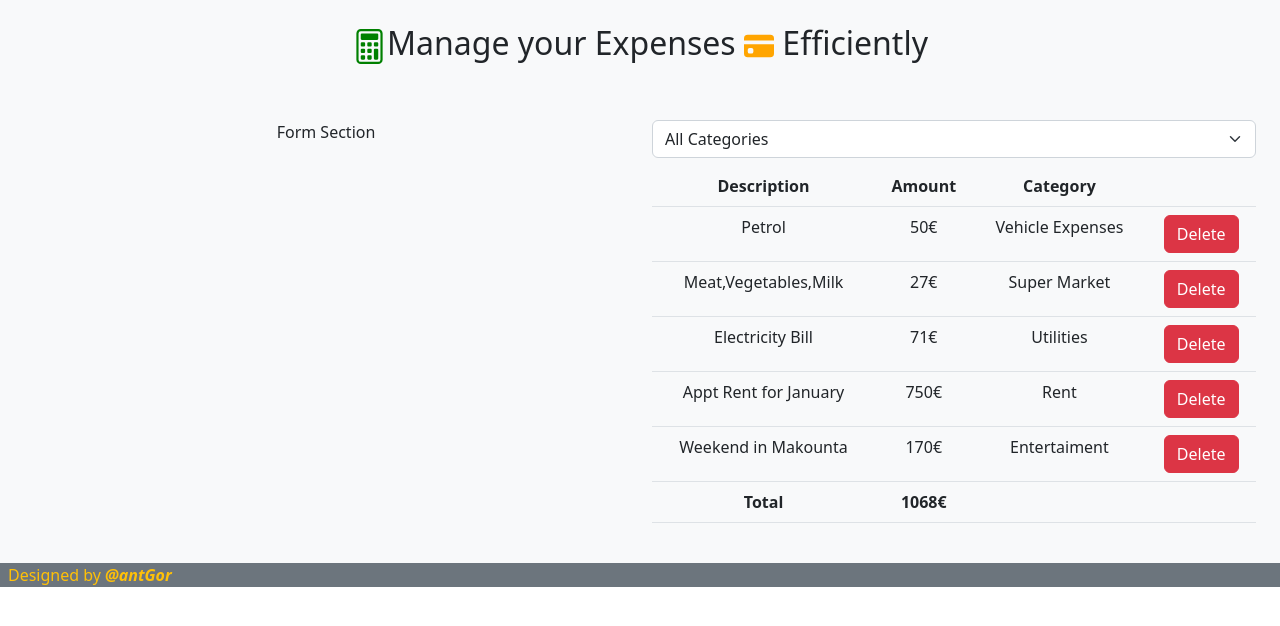
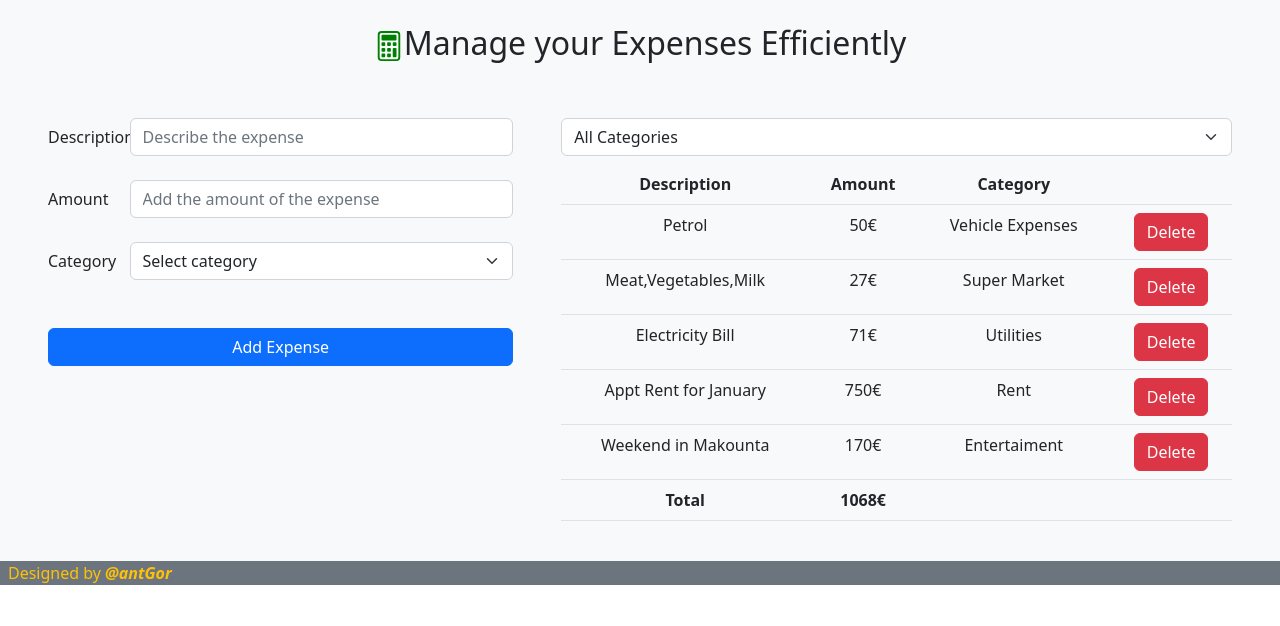
Before and after one commit to agorakis/Expenses-Tracker-App-React, a React (Vite) app: page / in a window 1280 px wide. Shown: the top 626 px of the page. Built offline with nearby package versions, Linux system fonts and the light colour scheme; the HTML template or start-up script is replaced by a standard one.

Commit message:
Finalize Expense Form

```diff
--- a/package.json
+++ b/package.json
@@ -9,10 +9,13 @@
     "preview": "vite preview"
   },
   "dependencies": {
+    "@hookform/resolvers": "^3.1.0",
     "bootstrap": "^5.2.3",
     "react": "^18.2.0",
     "react-dom": "^18.2.0",
-    "react-icons": "^4.8.0"
+    "react-hook-form": "^7.43.9",
+    "react-icons": "^4.8.0",
+    "zod": "^3.21.4"
   },
   "devDependencies": {
     "@types/react": "^18.0.28",
--- a/src/App.tsx
+++ b/src/App.tsx
@@ -1,10 +1,10 @@
-import { useState } from "react";
-import { BsCalculator, BsFillCreditCardFill } from "react-icons/bs";
+import { FormEvent, useState } from "react";
+import { BsCalculator } from "react-icons/bs";
 import ExpenseList from "./ExpenseList";
 import ExpenseFilter from "./ExpenseFilter";
+import ExpenseForm from "./ExpenseForm";
 
 function App() {
-
   const [selectedCategory, setSelectedCategory] = useState("");
   const [expenseList, setExpenseList] = useState([
     {
@@ -39,32 +39,37 @@ function App() {
     },
   ]);
 
+  const handleSubmit = (data) => {
+    setExpenseList([...expenseList, { id: expenseList.length + 1, ...data }]);
+    console.log(expenseList);
+  };
+
   const handleDelete = (id: number) => {
     setExpenseList(expenseList.filter((item) => item.id !== id));
   };
 
   const handleFiltering = (category: string) => {
     setSelectedCategory(category);
-  }
+  };
 
-  const filteredExpenseList = selectedCategory ? expenseList.filter((item) => item.category === selectedCategory) : expenseList;
+  const filteredExpenseList = selectedCategory
+    ? expenseList.filter((item) => item.category === selectedCategory)
+    : expenseList;
 
   return (
     <>
-      <div className="p-4 bg-light text-center">
-        <h2 className="pb-5">
-          <BsCalculator color="green" size={35} />
-          Manage your Expenses <BsFillCreditCardFill
-            color="orange"
-            size={30}
-          /> Efficiently
-
+      <div className="py-4 px-5 bg-light">
+        <h2 className="pb-5 text-center">
+          <BsCalculator color="green" size={30} />
+          Manage your Expenses Efficiently
         </h2>
 
-        <div className="row row-cols-1 row-cols-lg-2 justify-content-around gy-3">
-          <div className="col">Form Section</div>
-          <div className="col">
-            <ExpenseFilter onSelect={handleFiltering}/>
+        <div className="row row-cols-1 row-cols-xl-2 gy-3 gx-5">
+          <div className="col-xl-5">
+            <ExpenseForm onSubmit={handleSubmit} />
+          </div>
+          <div className="col-xl-7 text-center">
+            <ExpenseFilter onSelect={handleFiltering} />
             <ExpenseList data={filteredExpenseList} onDelete={handleDelete} />
           </div>
         </div>
--- a/src/ExpenseFilter.tsx
+++ b/src/ExpenseFilter.tsx
@@ -1,20 +1,26 @@
-interface ExpenseFilterProps{
-    onSelect: (category:string) => void
+import { categories } from "./categories";
+
+interface ExpenseFilterProps {
+  onSelect: (category: string) => void;
 }
 
-
-const ExpenseFilter = ({onSelect}:ExpenseFilterProps) => {
-    return (
-
- <select onChange={(e) => onSelect(e.target.value)} className="form-select form-select-md mb-2" aria-label="Default select example">
-    <option value="" selected>All Categories</option>
-    <option value="Rent">Rent</option>
-    <option value="Utilities">Utilities</option>
-    <option value="Super Market">Super Market</option>
-    <option value="Vehicle Expenses">Vehicle Expenses</option>
-    <option value="Entertaiment">Entertaiment</option>
-  </select>
-);
-}
+const ExpenseFilter = ({ onSelect }: ExpenseFilterProps) => {
+  return (
+    <select
+      onChange={(e) => onSelect(e.target.value)}
+      className="form-select form-select-md mb-2"
+      aria-label="Default select example"
+    >
+      <option value="" selected>
+        All Categories
+      </option>
+      {categories.map((category) => (
+        <option key={category} value={category}>
+          {category}
+        </option>
+      ))}
+    </select>
+  );
+};
 
 export default ExpenseFilter;
--- /dev/null
+++ b/src/ExpenseForm.tsx
@@ -0,0 +1,114 @@
+import { useForm } from "react-hook-form";
+import { z } from "zod";
+import { zodResolver } from "@hookform/resolvers/zod";
+import { categories } from "./categories";
+
+const schema = z.object({
+  description: z
+    .string()
+    .min(3, { message: "Decription should be minimum 3 characters" })
+    .max(50, { message: "Decription should be maximum 50 characters" }),
+  amount: z
+    .number({ invalid_type_error: "Amount is required" })
+    .min(1, { message: "Amount should be minimum 1 Euro" })
+    .max(100_000, { message: "Amount should be maximum 100.000 Euro" }),
+  category: z.enum(categories, {
+    errorMap: () => ({
+      message:
+        "Category should be one of Rent | Utilities | Super Market | Vehicle Expenses | Entertaiment",
+    }),
+  }),
+});
+
+type ExpenseFormData = z.infer<typeof schema>;
+
+interface ExpenseFormProps {
+  onSubmit: (data: ExpenseFormData) => void;
+}
+
+const ExpenseForm = ({ onSubmit }: ExpenseFormProps) => {
+  const {
+    register,
+    handleSubmit,
+    formState: { errors },
+    reset,
+  } = useForm<ExpenseFormData>({
+    resolver: zodResolver(schema),
+  });
+
+  return (
+    <form
+      onSubmit={handleSubmit((data) => {
+        onSubmit(data);
+        reset();
+      })}
+    >
+      <div className="row mb-4">
+        <label htmlFor="description" className="col-sm-2 col-form-label">
+          Description
+        </label>
+        <div className="col-sm-10">
+          <input
+            {...register("description")}
+            placeholder="Describe the expense"
+            type="text"
+            className="form-control"
+            id="description"
+          />
+          {errors.description && (
+            <p className="text-danger">{errors.description?.message}</p>
+          )}
+        </div>
+      </div>
+
+      <div className="row mb-4">
+        <label htmlFor="amount" className="col-sm-2 col-form-label">
+          Amount
+        </label>
+        <div className="col-sm-10">
+          <input
+            {...register("amount", { valueAsNumber: true })}
+            placeholder="Add the amount of the expense"
+            type="number"
+            className="form-control"
+            id="amount"
+          />
+          {errors.amount && (
+            <p className="text-danger">{errors.amount?.message}</p>
+          )}
+        </div>
+      </div>
+
+      <div className="row mb-4">
+        <label htmlFor="category" className="col-sm-2 col-form-label">
+          Category
+        </label>
+        <div className="col-sm-10">
+          <select
+            {...register("category")}
+            className="form-select"
+            aria-label="Default select example"
+            id="category"
+          >
+            <option selected>Select category</option>
+            {categories.map((category) => (
+              <option key={category} value={category}>
+                {category}
+              </option>
+            ))}
+          </select>
+          {errors.category && (
+            <p className="text-danger">{errors.category?.message}</p>
+          )}
+        </div>
+      </div>
+      <div className="d-grid my-5">
+        <button type="submit" className="btn btn-primary">
+          Add Expense
+        </button>
+      </div>
+    </form>
+  );
+};
+
+export default ExpenseForm;
--- /dev/null
+++ b/src/categories.ts
@@ -0,0 +1,7 @@
+export const categories = [
+  "Rent",
+  "Utilities",
+  "Super Market",
+  "Vehicle Expenses",
+  "Entertaiment",
+] as const;
```
Also changed, not shown: 1 other file (tests, documents, lock files or other folders).
